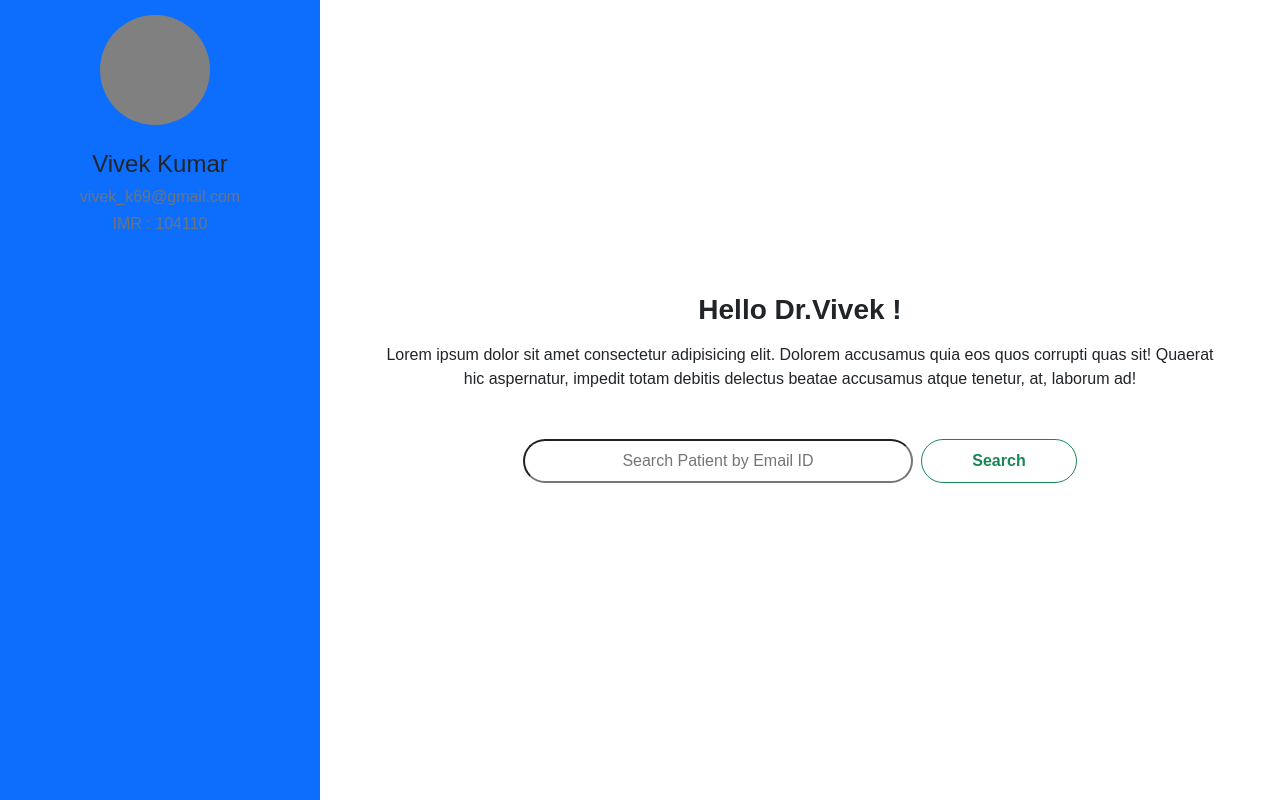
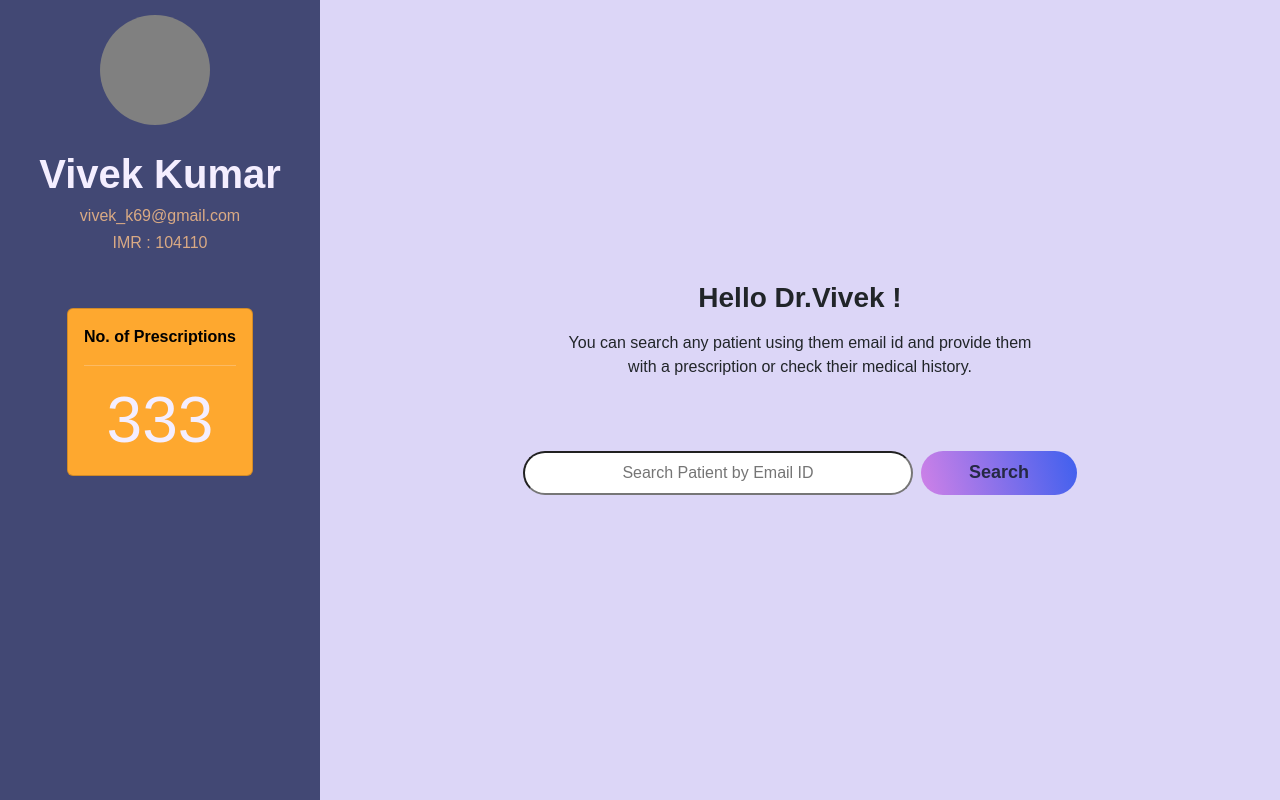
Before and after one commit to vivek2293/MediLocker, a React (Create React App) app in the folder frontend/: page /admin in a window 1280 px wide. Built offline with nearby package versions, Linux system fonts and the light colour scheme.

Commit message:
UI/UX Improvements

```diff
--- a/frontend/src/components/AdminDashboard.jsx
+++ b/frontend/src/components/AdminDashboard.jsx
@@ -27,16 +27,21 @@ function AdminDashboard(props) {
         className="dashboardSection row align-items-center"
         style={dashboardSection}
       >
-        <div className="col-md-3 bg-primary d-flex flex-column justify-content-start align-items-center" style={docInfoSection} id='profileSection'>
+        <div className="col-md-3 d-flex flex-column justify-content-start align-items-center" style={docInfoSection} id='profileSection'>
           <svg height="150" width="150">
             <circle cx="70" cy="70" r="55" fill="grey" />
           </svg>
-          <h4>{props.name}Vivek Kumar</h4>
-          <h6 className="text-muted">{props.email}vivek_k69@gmail.com</h6>
-          <h6 className="text-muted">IMR : {props.imr}104110</h6>
+          <h4 className="fw-bold display-6 text-center">{props.name}Vivek Kumar</h4>
+          <h6 className=" mutedInfo">{props.email}vivek_k69@gmail.com</h6>
+          <h6 className=" mutedInfo">IMR : {props.imr}104110</h6>
+          <div id="prescriptionCard" className="card px-3 py-3 mt-5 d-flex flex-column justify-content-center align-item-center">
+            <div id='prescriptionText' className="text-center">No. of Prescriptions </div>
+            <hr />
+            <div className="display-3 text-center"> {props.prescriptionNumber}333</div>
+          </div>
+        </div>
 
-        </div>
-        <AdminSearch name="Vivek" searchByEmail={searchByEmail}/>
+        <AdminSearch name="Vivek" searchByEmail={searchByEmail} />
 
       </section>
     </>
--- a/frontend/src/components/AdminSearch.jsx
+++ b/frontend/src/components/AdminSearch.jsx
@@ -1,12 +1,12 @@
 import React from "react";
-
+import '../css/adminsearch.css';
 function AdminSearch(props) {
     return (
         <>
-            <div className="container justify-content-center col-md-9">
-                <div className="helloPrompt text-center">
+            <div className="container justify-content-center col-md-9" id="srchcont">
+                <div className="helloPrompt text-center d-flex flex-column align-items-center">
                     <h3 className="display-md-4 fw-bold mb-3">Hello Dr.{props.name} !</h3>
-                    <p className="mx-md-5 mb-5">Lorem ipsum dolor sit amet consectetur adipisicing elit. Dolorem accusamus quia eos quos corrupti quas sit! Quaerat hic aspernatur, impedit totam debitis delectus beatae accusamus atque tenetur, at, laborum ad!</p>
+                    <p className="mx-md-5 mb-5 w-50">You can search any patient using them email id and provide them with a prescription or check their medical history.</p>
                 </div>
                 <div class="d-flex justify-content-center my-4">
                     <input
@@ -17,8 +17,8 @@ function AdminSearch(props) {
                         id="email"
                     />
                     <button
-                        class="btn btn-outline-success rounded-pill col-md-2 p-2 fw-bold fs-md-5"
-                        type="submit"
+                        class="btn rounded-pill col-md-2 p-2 fw-bold fs-md-5"
+                        type="submit" id="srchbtnad"
                         onClick={props.searchByEmail}
                     >
                         Search
--- a/frontend/src/css/admindashboard.css
+++ b/frontend/src/css/admindashboard.css
@@ -3,3 +3,27 @@
         max-height: 70vh;
     }
 }
+
+.dashboardSection{
+    background-color: #DCD6F7;
+}
+
+#profileSection{
+    background-color: #424874;
+    color: #F4EEFF;
+}
+
+.mutedInfo{
+    color: #FFC288;
+    opacity: 0.8;
+}
+
+#prescriptionCard{
+    background-color: #FEA82F;
+
+}
+
+#prescriptionText{
+    color: black;
+    font-weight: bold;
+}
--- /dev/null
+++ b/frontend/src/css/adminsearch.css
@@ -0,0 +1,17 @@
+#srchcont {
+    background-color: #DCD6F7;
+}
+
+#srchbtnad {
+    border: none;
+    color: #252945;
+    font-size: large;
+    background: rgb(207, 129, 231);
+    background: linear-gradient(75deg, rgba(207, 129, 231, 1) 0%, rgba(63, 96, 238, 1) 100%);
+    transition-duration: 2s;
+}
+
+#srchbtnad:hover {
+    background: rgb(207, 129, 231);
+    background: linear-gradient(180deg, rgba(207, 129, 231, 1) 0%, rgba(63, 96, 238, 1) 100%);
+}
```
